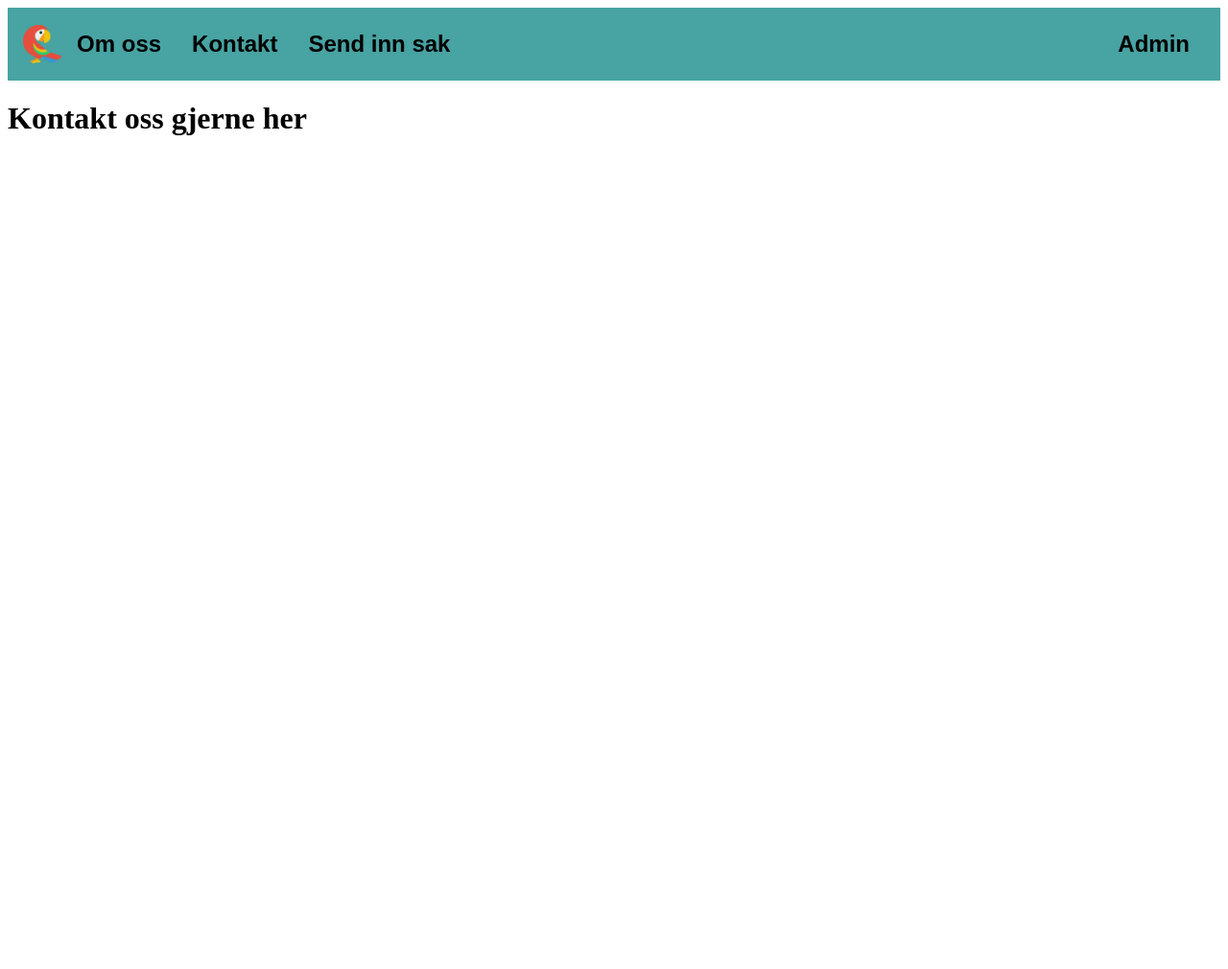
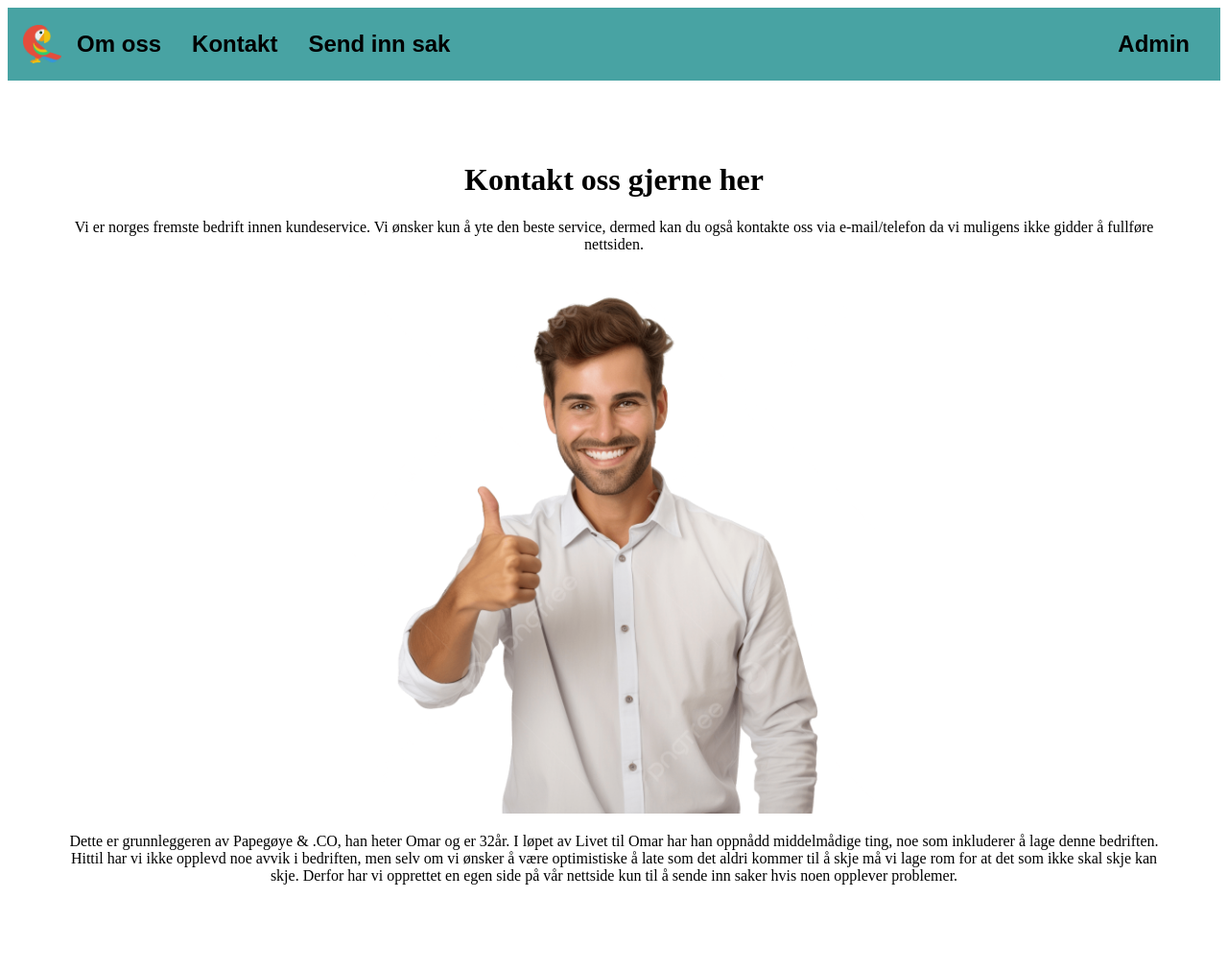
Before and after one commit to helene-cpu/kundeservice, a Flask app: page /kontakt in a window 1280 px wide. Shown: the whole page at 96% size. Before the commit the page ends 141 px from the top, so only its background shows below. Run offline with Flask 3, Linux system fonts and the light colour scheme.

Commit message:
Stylet kontakt side

```diff
--- a/static/css/style.css
+++ b/static/css/style.css
@@ -62,3 +62,13 @@
     font-family: sans-serif;
     font-size: 1.5rem;
 }
+
+.tittel_kontakt{
+    text-align: center;
+    padding: 4rem;
+}
+
+.tittel_kontakt img{
+   max-width: 50%;
+   height: auto;
+}
--- a/templates/kontakt.html
+++ b/templates/kontakt.html
@@ -3,5 +3,8 @@
 {% block content %}
 <div class="tittel_kontakt">
     <h1>Kontakt oss gjerne her</h1>
+    <p>Vi er norges fremste bedrift innen kundeservice. Vi ønsker kun å yte den beste service, dermed kan du også kontakte oss via e-mail/telefon da vi muligens ikke gidder å fullføre nettsiden.</p>
+    <img src="/static/img/fyr.png" alt="mann som gir tommel opp">
+    <p>Dette er grunnleggeren av Papegøye & .CO, han heter Omar og er 32år. I løpet av Livet til Omar har han oppnådd middelmådige ting, noe som inkluderer å lage denne bedriften. Hittil har vi ikke opplevd noe avvik i bedriften, men selv om vi ønsker å være optimistiske å late som det aldri kommer til å skje må vi lage rom for at det som ikke skal skje kan skje. Derfor har vi opprettet en egen side på vår nettside kun til å sende inn saker hvis noen opplever problemer.</p>
 </div>
 {% endblock %}
```
Also changed, not shown: static/img/fyr.png (added).
